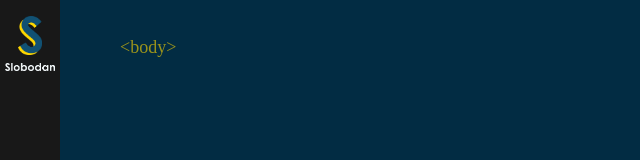
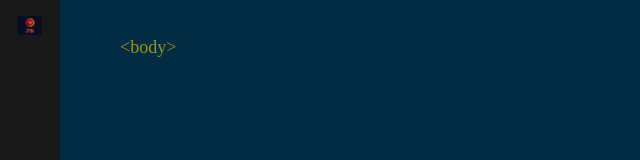
Before and after one commit to GogaImerlishvili/Portfolio__Website, a React (Create React App) app: page / in a window 1280 px wide. Shown: the top 160 px of the page, without its empty margins (0-640 px from the left). Built offline with nearby package versions, Linux system fonts and the light colour scheme.

Commit message:
import my logo img from img folder

```diff
--- a/src/components/Sidebar/index.js
+++ b/src/components/Sidebar/index.js
@@ -1,6 +1,5 @@
 import { Link, NavLink } from 'react-router-dom'
-import LogoS from '../../assets/images/logo-s.png'
-import LogoSubtitle from '../../assets/images/logo_sub.png'
+import LogoS from '../../assets/images/logo-search-grid-1x.png'
 import { FontAwesomeIcon } from '@fortawesome/react-fontawesome'
 import { faHome, faEnvelope, faUser } from '@fortawesome/free-solid-svg-icons'
 
@@ -16,7 +15,6 @@ const Sidebar = () => (
     <div className="nav-bar">
       <Link className="logo" to="/">
         <img src={LogoS} alt="logo" />
-        <img className="sub-logo" src={LogoSubtitle} alt="slobodan" />
       </Link>
       <nav>
         <NavLink exact="true" activeclassname="active" to="/">
```
